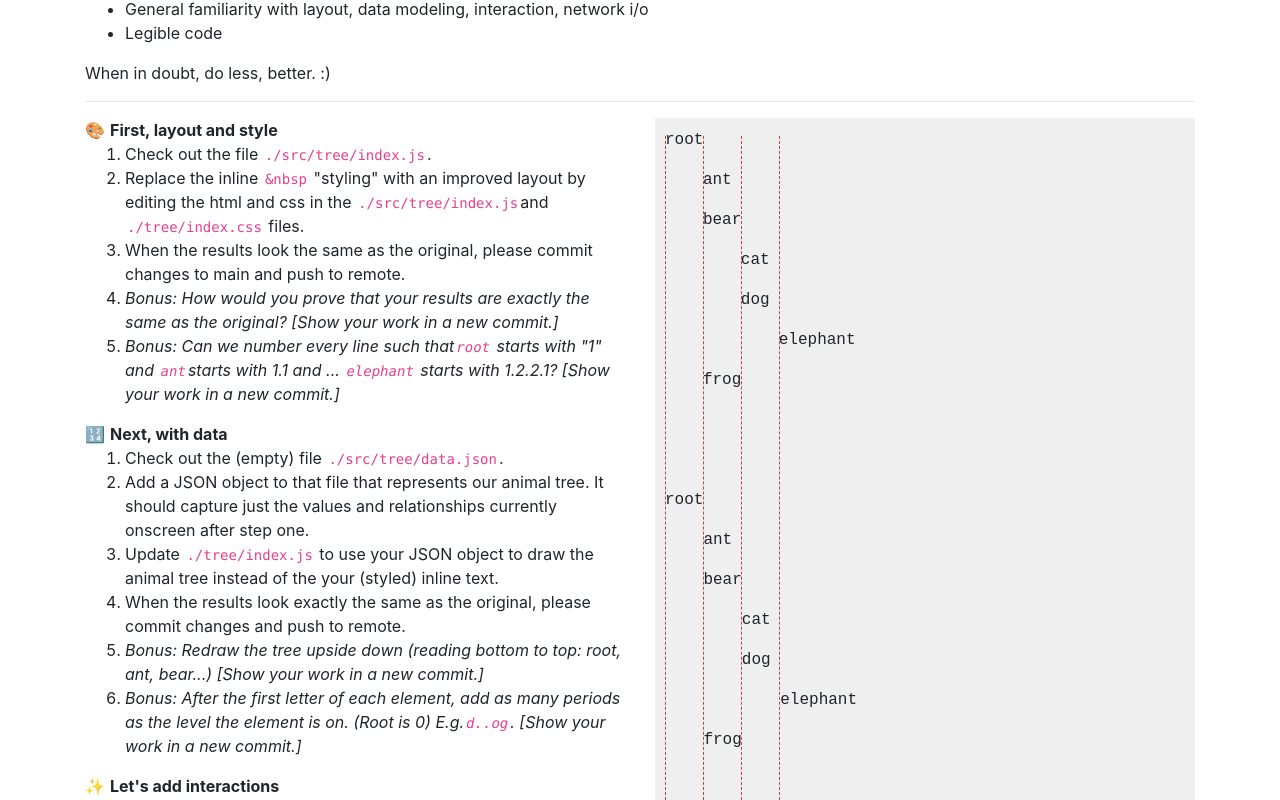
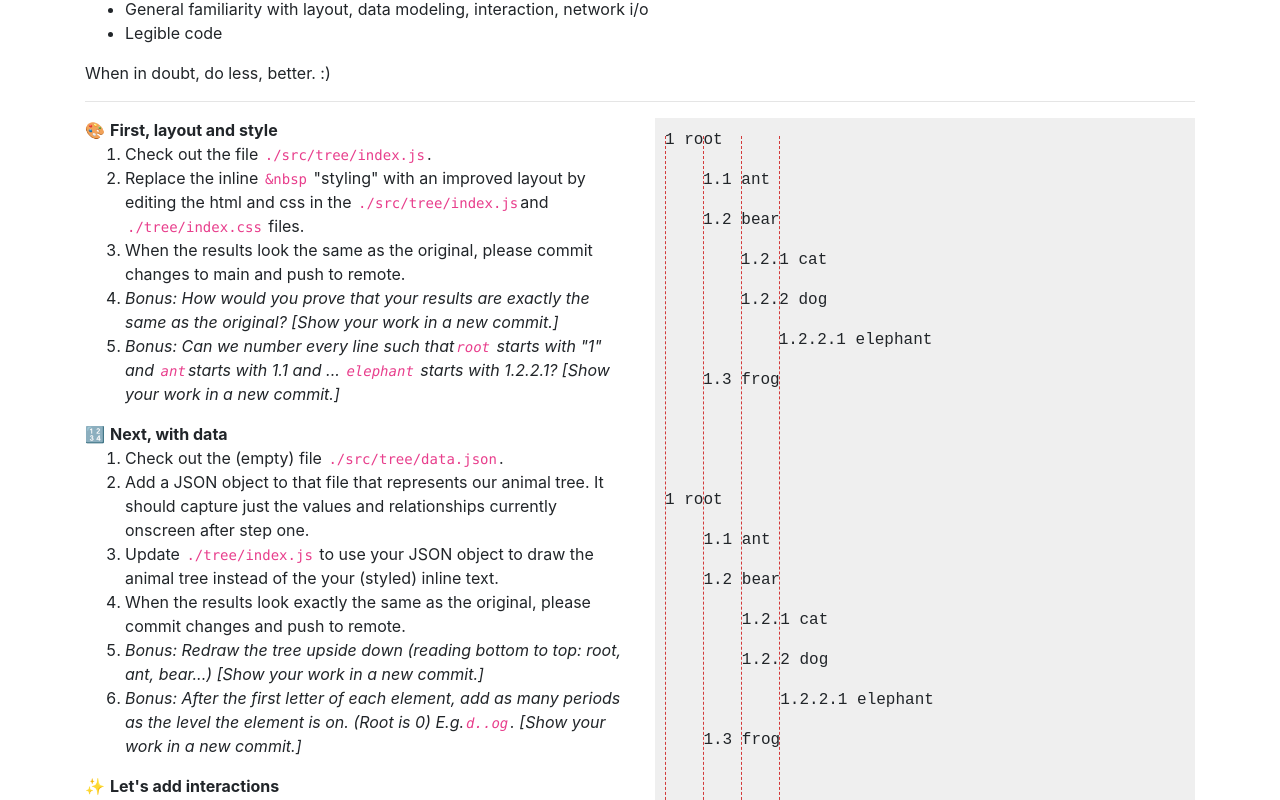
Before and after one commit to jsvanilla/web-take-home, a React (Create React App) app in the folder trees/: page / in a window 1280 px wide. Shown: the part 420-1220 px from the top of the page. Built offline with nearby package versions, Linux system fonts and the light colour scheme.

Commit message:
[FEATURE] FIRST bonus2

```diff
--- a/trees/src/tree/TreeNode.js
+++ b/trees/src/tree/TreeNode.js
@@ -1,16 +1,20 @@
 import React from "react";
 import "./index.css";
 
-const TreeNode = ({ node, children }) => {
+const TreeNode = ({ node, children, numberNameprop }) => {
+  let numberName = numberNameprop ? numberNameprop : '1'
   return (
     <div>
-      {node}
+      <div>{`${numberName}  ${node}`}</div>
       {children &&
-        children.map((node) => (
-          <div key={node.node} className="ident">
-            <TreeNode {...node} />
-          </div>
-        ))}
+        children.map((node, index) => {
+          node.numberNameprop = `${numberName}.${index+1}`
+          return(
+            <div key={node.node} className="ident">
+              <TreeNode {...node} />
+            </div>
+          )
+        })}
     </div>
   );
 };
--- a/trees/src/tree/index.js
+++ b/trees/src/tree/index.js
@@ -39,15 +39,15 @@ export default function Tree() {
 function ExampleTree() {
   return (
     <div  style={{marginTop: "6rem"}}>
-      <p>root</p>
-      <p>&nbsp;&nbsp;&nbsp;&nbsp;ant</p>
-      <p>&nbsp;&nbsp;&nbsp;&nbsp;bear</p>
-      <p>&nbsp;&nbsp;&nbsp;&nbsp;&nbsp;&nbsp;&nbsp;&nbsp;cat</p>
-      <p>&nbsp;&nbsp;&nbsp;&nbsp;&nbsp;&nbsp;&nbsp;&nbsp;dog</p>
+      <p>1 root</p>
+      <p>&nbsp;&nbsp;&nbsp;&nbsp;1.1 ant</p>
+      <p>&nbsp;&nbsp;&nbsp;&nbsp;1.2 bear</p>
+      <p>&nbsp;&nbsp;&nbsp;&nbsp;&nbsp;&nbsp;&nbsp;&nbsp;1.2.1 cat</p>
+      <p>&nbsp;&nbsp;&nbsp;&nbsp;&nbsp;&nbsp;&nbsp;&nbsp;1.2.2 dog</p>
       <p>
-        &nbsp;&nbsp;&nbsp;&nbsp;&nbsp;&nbsp;&nbsp;&nbsp;&nbsp;&nbsp;&nbsp;&nbsp;elephant
+        &nbsp;&nbsp;&nbsp;&nbsp;&nbsp;&nbsp;&nbsp;&nbsp;&nbsp;&nbsp;&nbsp;&nbsp;1.2.2.1 elephant
       </p>
-      <p>&nbsp;&nbsp;&nbsp;&nbsp;frog</p>
+      <p>&nbsp;&nbsp;&nbsp;&nbsp;1.3 frog</p>
     </div>
   );
 }
```
